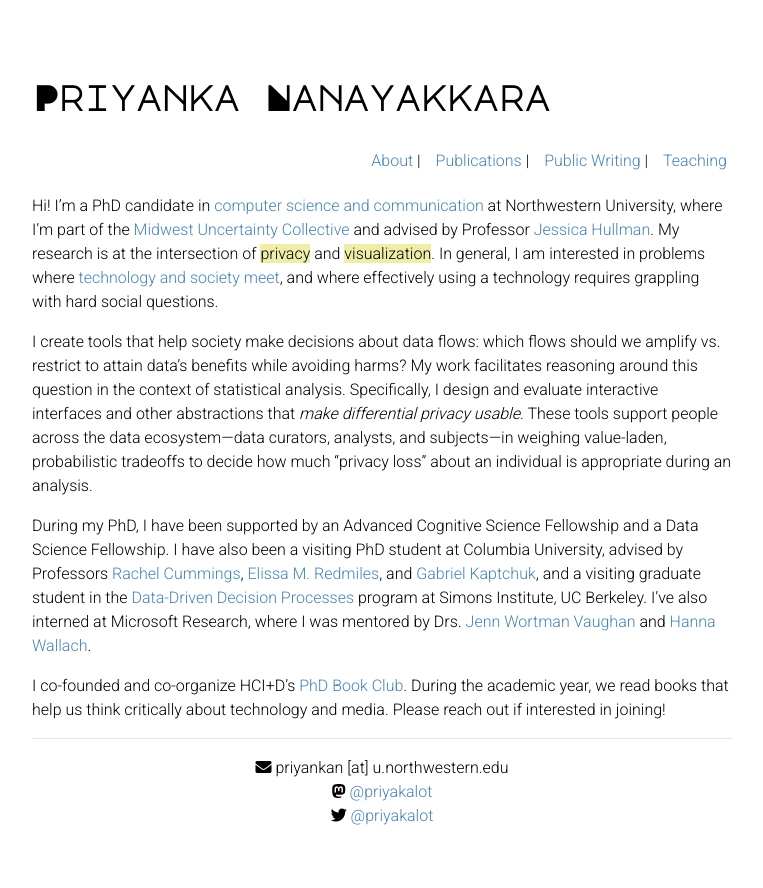
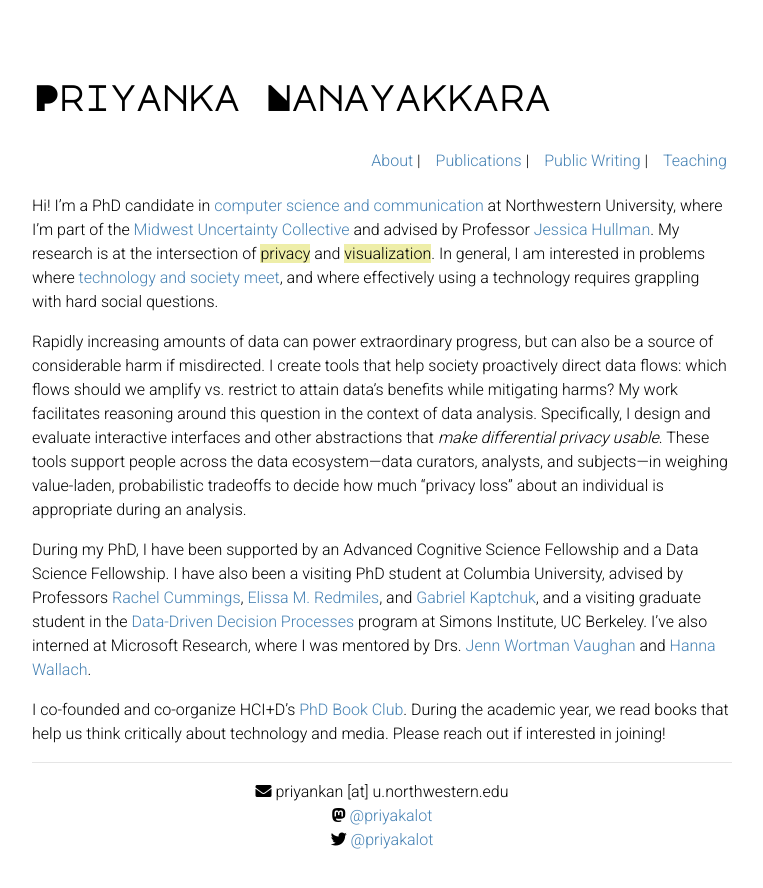
Before and after one commit to priyakalot/priyakalot.github.io, a Jekyll site: the page built from index.md, in a window 1280 px wide. Shown: the top 888 px of the page, without its empty margins (258-1021 px from the left). Built offline with Jekyll 4.4.1, drawn with Linux system fonts in a browser that asks for light colours; nearby versions of some CDN libraries.

Commit message:
Update index.md

```diff
--- a/index.md
+++ b/index.md
@@ -4,7 +4,7 @@ layout: default
 
 Hi! I'm a PhD candidate in [computer science and communication](https://tsb.northwestern.edu/ "https://tsb.northwestern.edu/") at Northwestern University, where I'm part of the [Midwest Uncertainty Collective](https://mucollective.northwestern.edu/) and advised by Professor [Jessica Hullman](http://users.eecs.northwestern.edu/~jhullman/). My research is at the intersection of <mark>privacy</mark> and <mark>visualization</mark>. In general, I am interested in problems where [technology and society meet](https://priyakalot.github.io/papers/Whats_Driving_Conflicts_Around_Differential_Privacy_for_the_U.S._Census.pdf), and where effectively using a technology requires grappling with hard social questions.
 
-I create tools that help society make decisions about data flows: which flows should we amplify vs. restrict to attain data’s benefits while avoiding harms? My work facilitates reasoning around this question in the context of statistical analysis. Specifically, I design and evaluate interactive interfaces and other abstractions that <i>make differential privacy usable</i>. These tools support people across the data ecosystem—data curators, analysts, and subjects—in weighing value-laden, probabilistic tradeoffs to decide how much “privacy loss” about an individual is appropriate during an analysis.
+Rapidly increasing amounts of data can power extraordinary progress, but can also be a source of considerable harm if misdirected. I create tools that help society proactively direct data flows: which flows should we amplify vs. restrict to attain data's benefits while mitigating harms? My work facilitates reasoning around this question in the context of data analysis. Specifically, I design and evaluate interactive interfaces and other abstractions that <i>make differential privacy usable</i>. These tools support people across the data ecosystem—data curators, analysts, and subjects—in weighing value-laden, probabilistic tradeoffs to decide how much “privacy loss” about an individual is appropriate during an analysis.
 
 During my PhD, I have been supported by an Advanced Cognitive Science Fellowship and a Data Science Fellowship. I have also been a visiting PhD student at Columbia University, advised by Professors [Rachel Cummings](https://rachelcummings.com/), [Elissa M. Redmiles](https://elissaredmiles.com/), and [Gabriel Kaptchuk](https://cs-people.bu.edu/kaptchuk/), and a visiting graduate student in the [Data-Driven Decision Processes](https://simons.berkeley.edu/programs/datadriven2022) program at Simons Institute, UC Berkeley. I've also interned at Microsoft Research, where I was mentored by Drs. [Jenn Wortman Vaughan](http://www.jennwv.com/) and [Hanna Wallach](http://dirichlet.net/).
 
```
